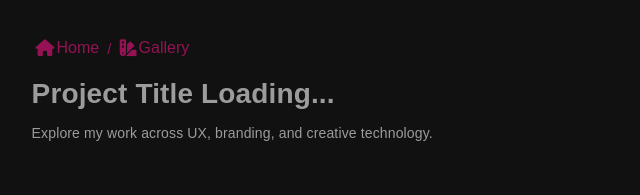
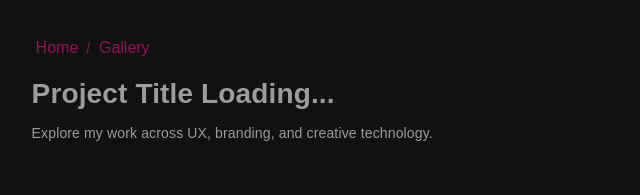
Before and after one commit to roieshalom/portfolio, a plain HTML site: page project.html in a window 1280 px wide. Shown: the top 195 px of the page, 122-762 px from the left. Drawn offline with Linux system fonts and the light colour scheme; a web font is replaced by a local one.

Commit message:
removed nav icons

```diff
--- a/project.html
+++ b/project.html
@@ -14,11 +14,11 @@
 
 <nav>
   <a href="index.html" class="icon-link nav-link">
-    <i class="fa-solid fa-house"></i>Home
+  Home
   </a>
     <span class="nav-link nav-separator">/</span>
   <a href="gallery.html" class="icon-link nav-link">
-    <i class="fa-solid fa-swatchbook"></i>Gallery
+  Gallery
   </a>
 </nav>
 
```
